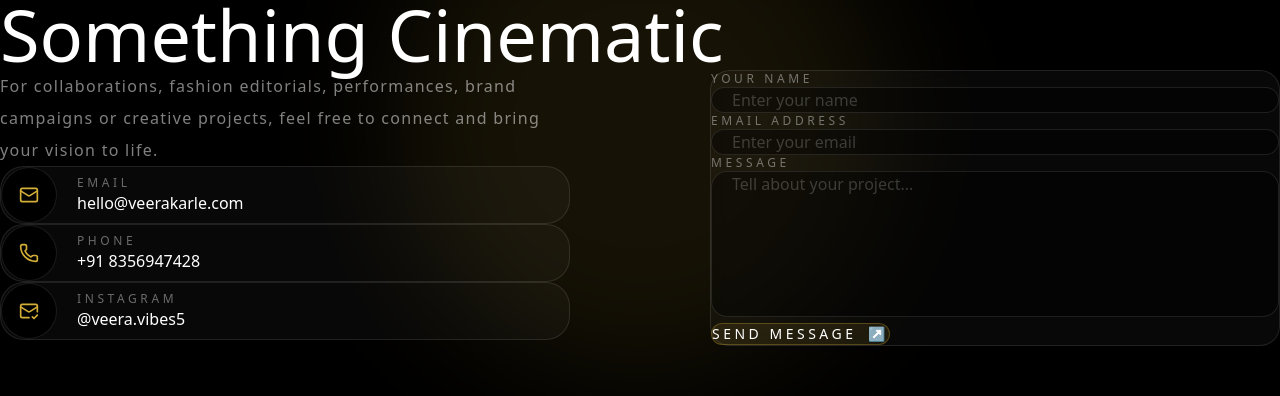
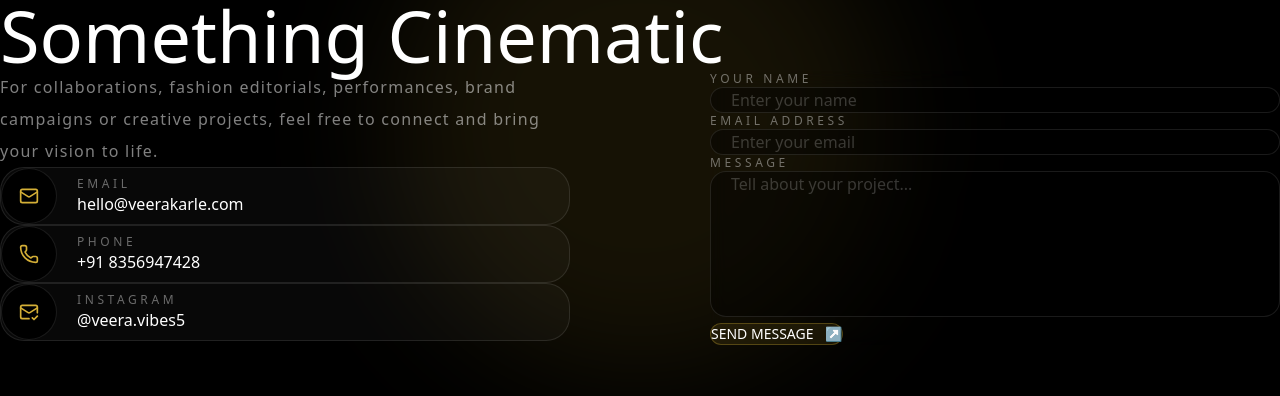
Before and after one commit to rushikesh-2104/veera-karle-portfolio, a Next.js app: page / in a window 1280 px wide. Shown: the part 2476-2872 px from the top of the page. Built offline with nearby package versions, Linux system fonts and the light colour scheme.

Commit message:
contact1

```diff
--- a/components/ContactSection.tsx
+++ b/components/ContactSection.tsx
@@ -142,14 +142,14 @@ ${message}`;
             whileInView={{ opacity: 1, x: 0 }}
             transition={{ duration: 1 }}
             viewport={{ once: true }}
-            className="rounded-[20px]  border border-white/10 bg-white/[0.03] p-8 backdrop-blur-sm md:p-15"
+            className="p-10 backdrop-blur-sm md:px-5 md:py-5"
           >
 
             <form className="space-y-10">
 
               {/* Name */}
               <div>
-                <label className="mb-3 block text-xs tracking-[0.3em] text-white/40">
+                <label className="block text-xs tracking-[0.3em] text-white/40">
                   YOUR NAME
                 </label>
 
@@ -196,7 +196,7 @@ ${message}`;
               <button
                 type="button"
                 onClick={handleWhatsApp}
-                className="group flex  items-center gap-3 rounded-full border border-[#D4AF37]/30 bg-[#D4AF37]/10 px-8 py-4 text-sm tracking-[0.25em] text-white transition duration-500 hover:bg-[#D4AF37] hover:text-black"
+                className="group flex  items-center gap-3 rounded-full border border-[#D4AF37]/30 bg-[#D4AF37]/10 px-8 py-4 text-sm  text-white transition duration-500 hover:bg-[#D4AF37] hover:text-black"
               >
 
                 SEND MESSAGE
```
